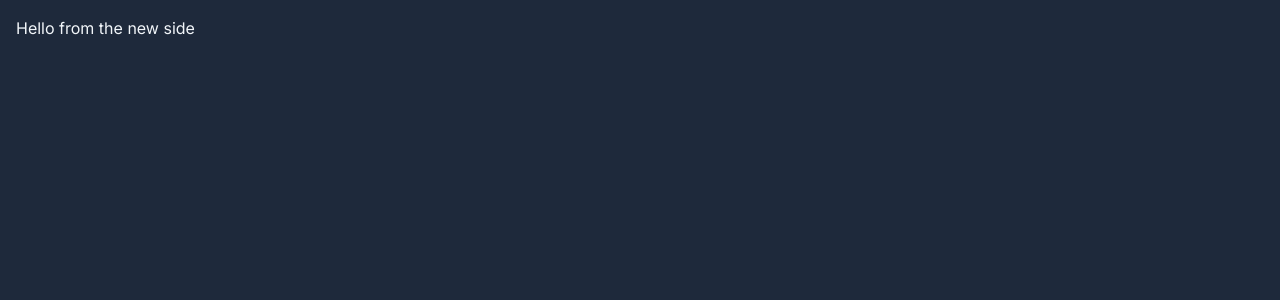
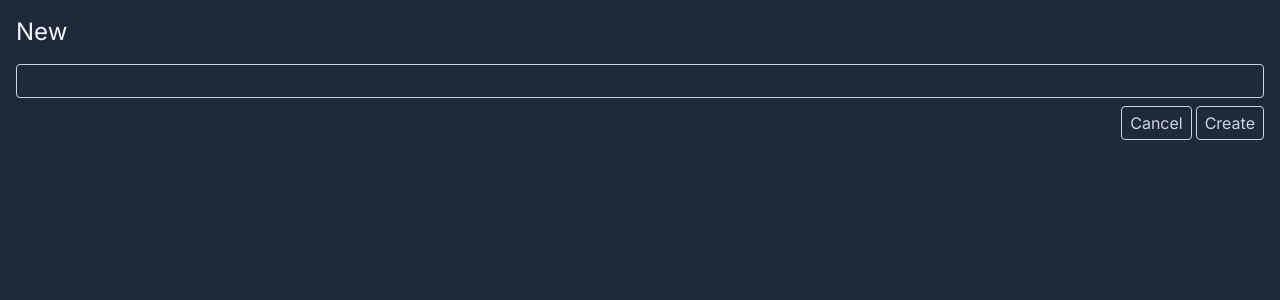
Before and after one commit to clickclickcode/learn-next-todo-project, a Next.js app: page /new in a window 1280 px wide. Shown: the top 300 px of the page. Built offline with nearby package versions, Linux system fonts and the light colour scheme.

Commit message:
adding to the 'new' page

```diff
--- a/src/app/new/page.tsx
+++ b/src/app/new/page.tsx
@@ -1,5 +1,27 @@
+import Link from 'next/link'
+
+// Here we are creating a server action that will create a new todo item in our database
+
+
 export default function New() {
     return (
-        <h1>Hello from the new side</h1>
+        <>
+            <header className='flex justify-between items-center mb-4'>
+                <h1 className="text-2xl">New</h1>
+            </header>
+            <form className="flex gap-2 flex-col">
+                <input
+                    type="text"
+                    name="title"
+                    className="border border-slate-300 bg-transparent rounded px-2 py-1 outline-none focus-within:border-slate-100"
+                />
+                <div className='flex gap-1 justify-end'>
+                    {/* typing href='..' is essentially the same as when navigating folders in the terminal */}
+                    {/* typing href='..' is equivalent to 'cd ..' so clicking the 'Cancel' Link/button will send us back to the root */}
+                    <Link href='..' className='border border-slate-300 text-slate-300 px-2 py-1 rounded hover:bg-slate-700 focus-within:bg-slate-700 outline-none'>Cancel</Link>
+                    <button type='submit' className='border border-slate-300 text-slate-300 px-2 py-1 rounded hover:bg-slate-700 focus-within:bg-slate-700 outline-none'>Create</button>
+                </div>
+            </form>
+        </>
     )
 }
```
